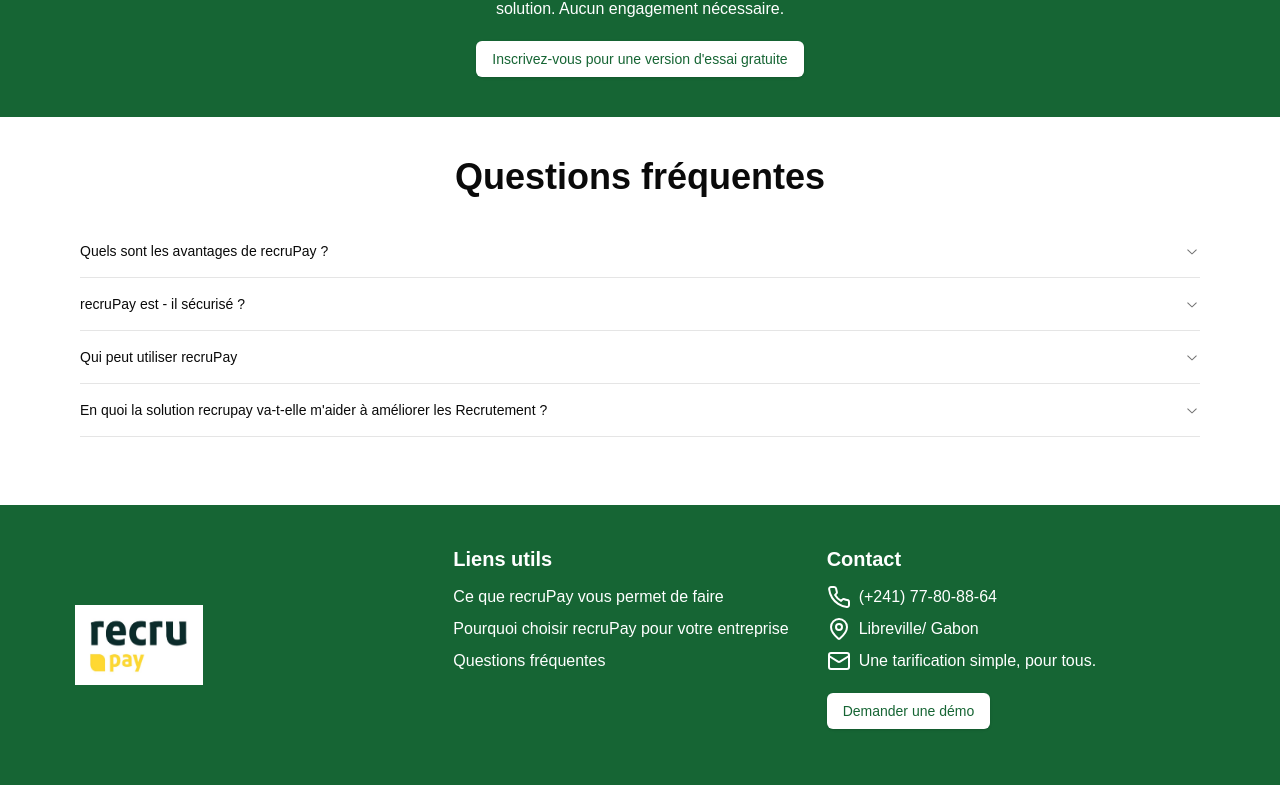
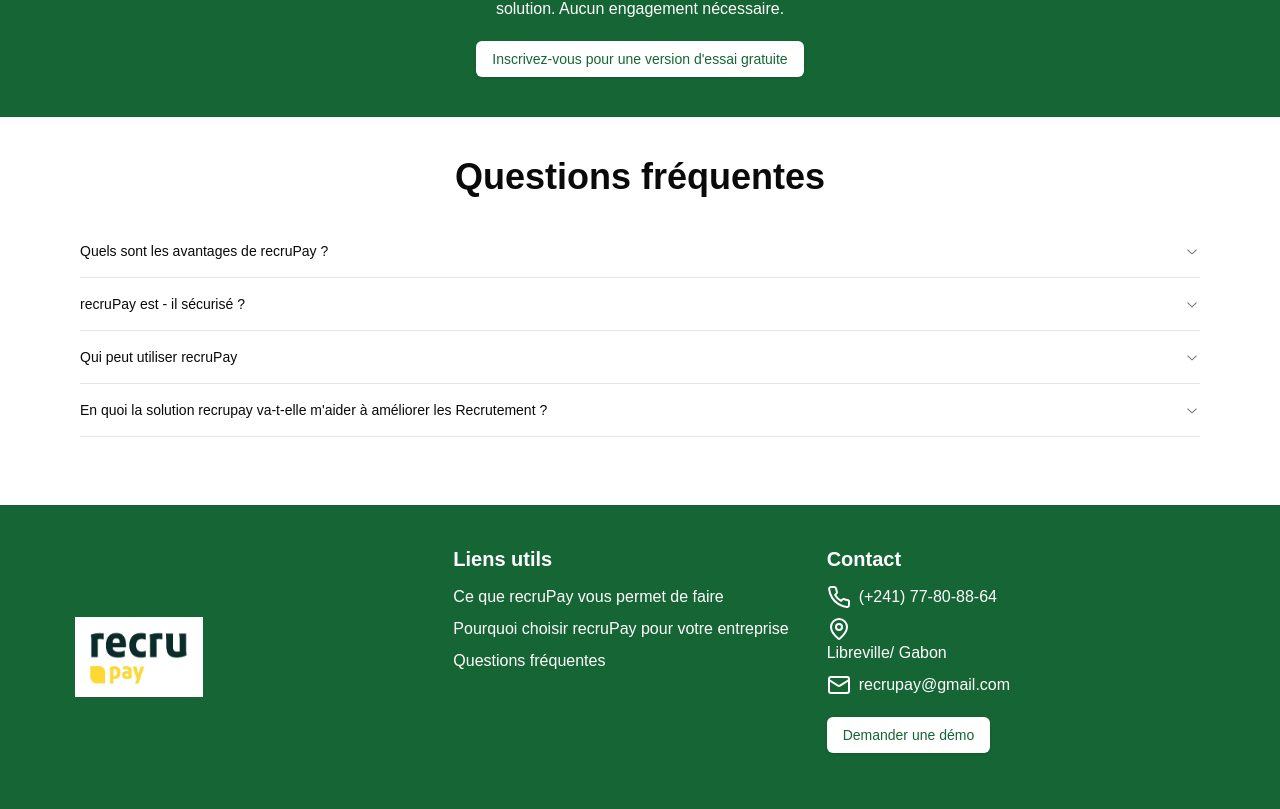
Before and after one commit to abraham241/recrupay-app, a Next.js app: page / in a window 1280 px wide. Shown: the part 2499-3308 px from the top of the page. Before the commit the page ends 3284 px from the top, so only its background shows below. Built offline with nearby package versions, Linux system fonts and the light colour scheme.

Commit message:
finition2

```diff
--- a/app/components/Fouter.tsx
+++ b/app/components/Fouter.tsx
@@ -45,15 +45,13 @@
               </Link>
             </li>
             <li className="py-1">
-              <Link href="/" className="flex items-center gap-2">
-                <MapPin />
-                Libreville/ Gabon
-              </Link>
+              <MapPin />
+              <p>Libreville/ Gabon</p>
             </li>
             <li className="py-1">
               <Link href="/" className="flex items-center gap-2">
                 <Mail />
-                Une tarification simple, pour tous.
+                recrupay@gmail.com
               </Link>
             </li>
           </ul>
```
